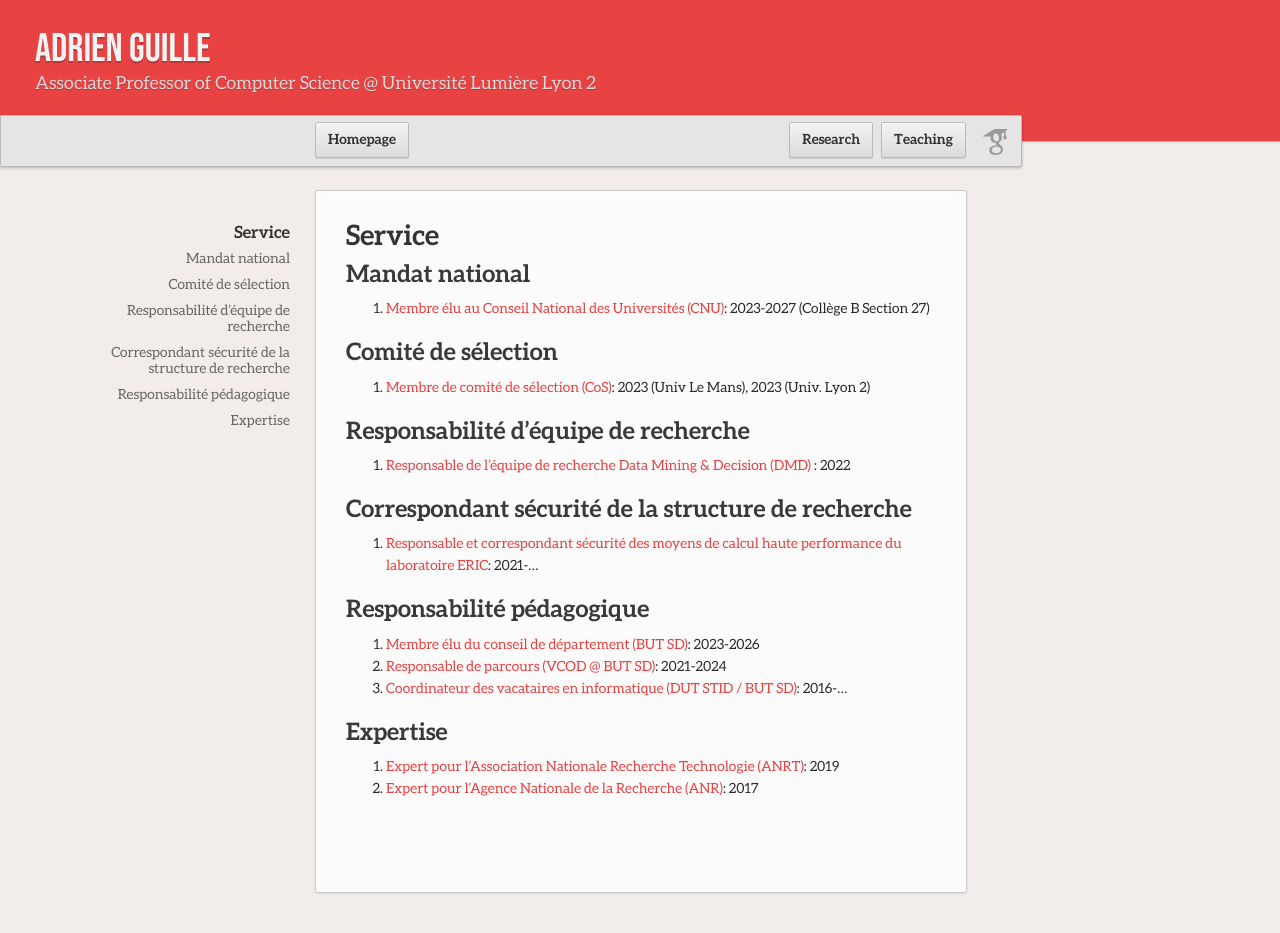
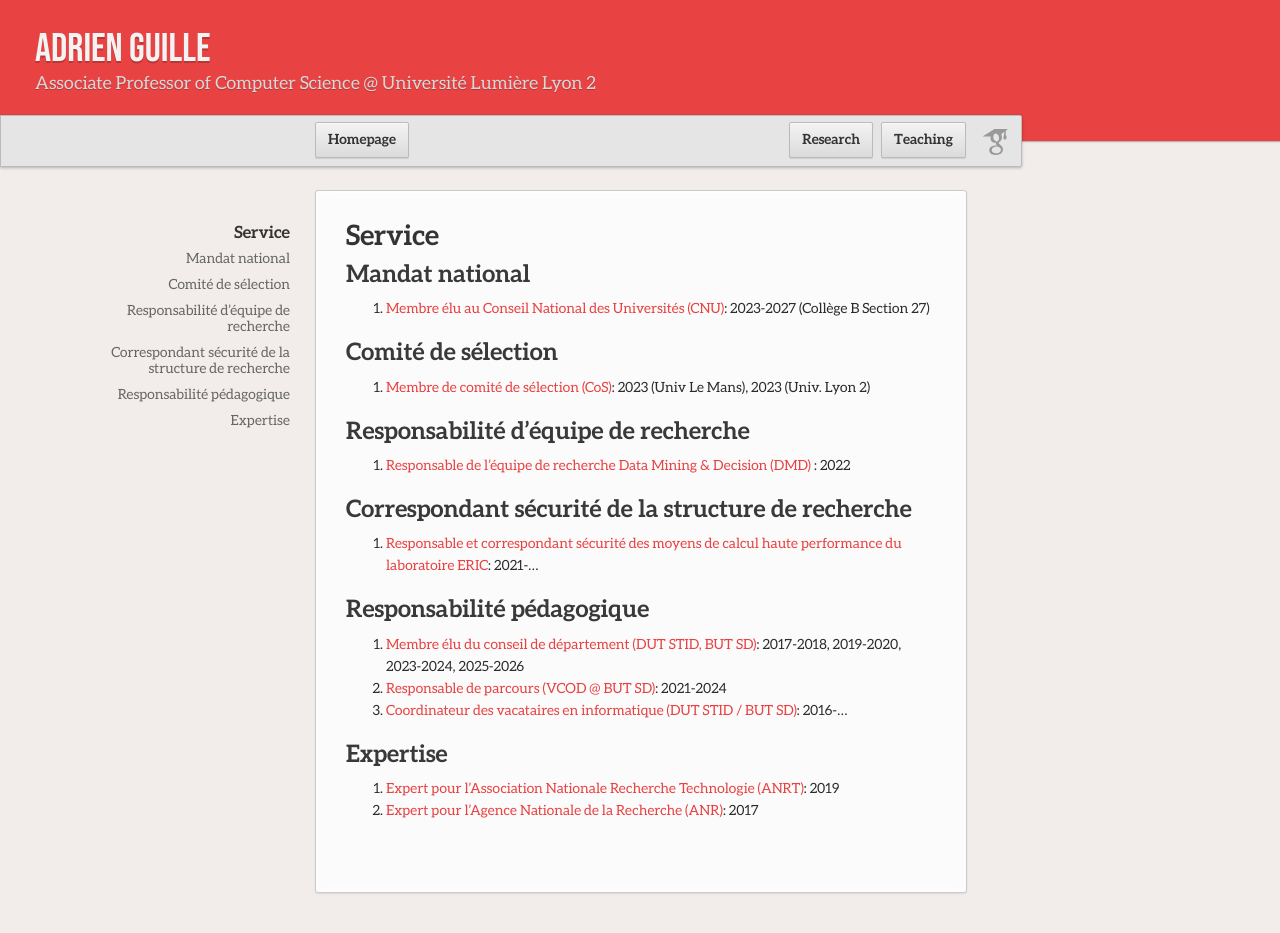
Before and after one commit to AdrienGuille/adrienguille.github.io, a Jekyll site: the page built from service.md, in a window 1280 px wide and 933 px high. Built offline with Jekyll 4.4.1, drawn with Linux system fonts in a browser that asks for light colours; our own code applies the rules of GitHub Pages for plain Markdown files.

Commit message:
Update service.md

```diff
--- a/service.md
+++ b/service.md
@@ -13,7 +13,7 @@
 - [Responsable et correspondant sécurité des moyens de calcul haute performance du laboratoire ERIC](#): 2021-...
 
 ## Responsabilité pédagogique
-- [Membre élu du conseil de département (BUT SD)](#): 2023-2026
+- [Membre élu du conseil de département (DUT STID, BUT SD)](#): 2017-2018, 2019-2020, 2023-2024, 2025-2026
 - [Responsable de parcours (VCOD @ BUT SD)](#): 2021-2024
 - [Coordinateur des vacataires en informatique (DUT STID / BUT SD)](#): 2016-...
 
```
